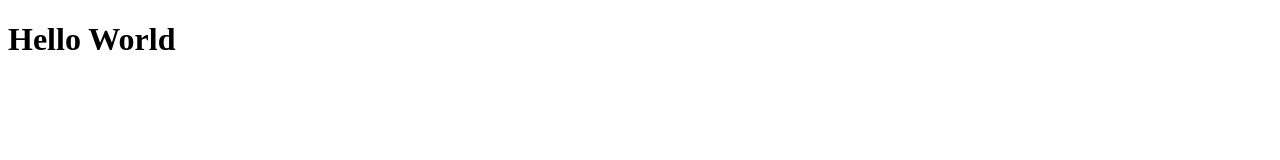
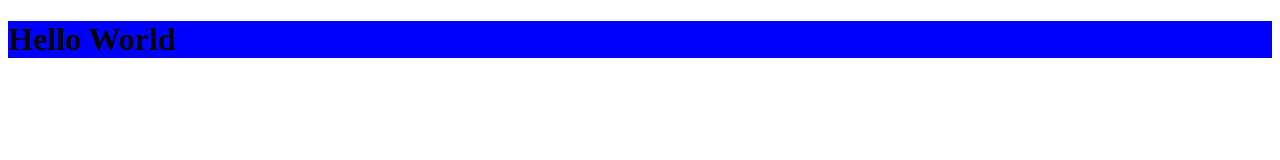
Before and after one commit to KyleStewart-Dev/profilewithHTML-CSS, a plain HTML site: page index.html in a window 1280 px wide. Drawn offline with Linux system fonts and the light colour scheme.

Commit message:
css test

```diff
--- a/index.html
+++ b/index.html
@@ -4,8 +4,14 @@
     <meta charset="UTF-8">
     <meta name="viewport" content="width=device-width, initial-scale=1.0">
     <title>Kyle's Profile</title>
+    <style>
+        .test-color {
+            background-color: blue;
+        }
+    </style>
 </head>
+
 <body>
-    <h1>Hello World</h1>
+    <h1 class="test-color">Hello World</h1>
 </body>
 </html>
```
